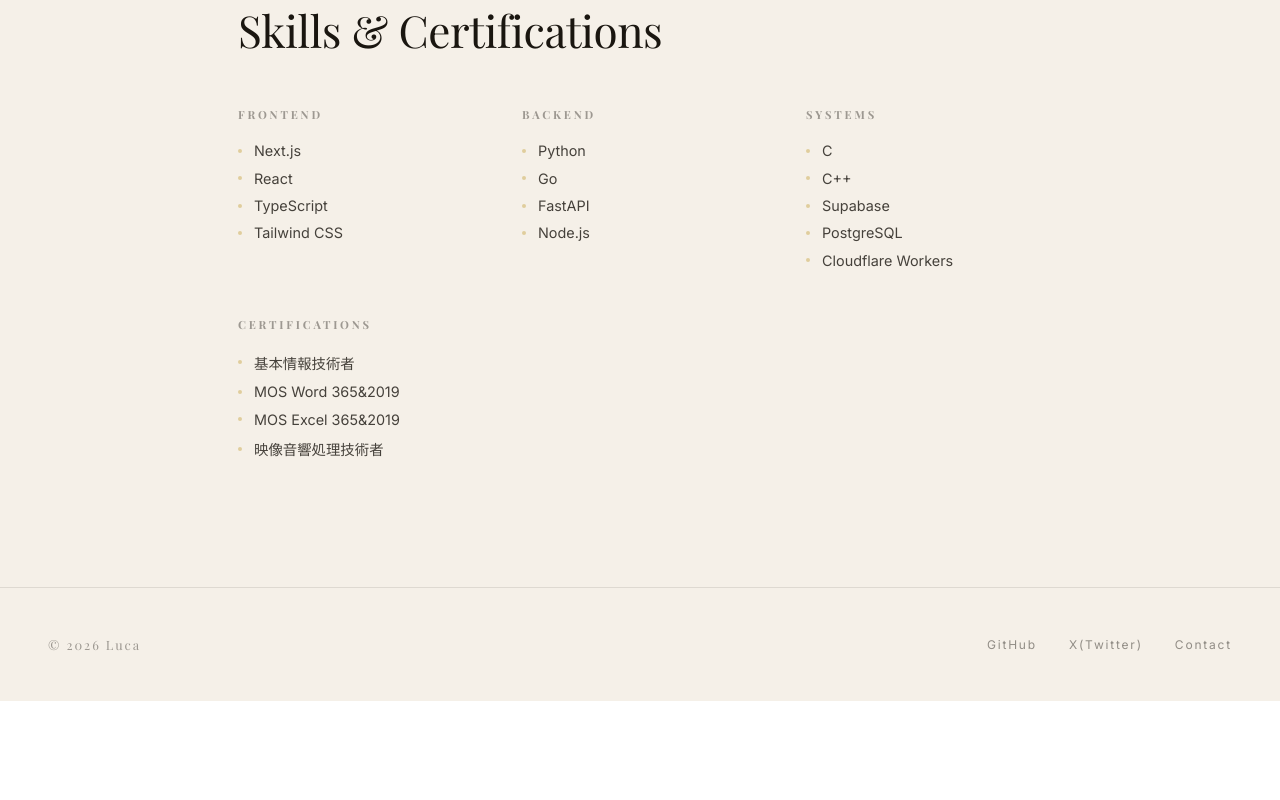
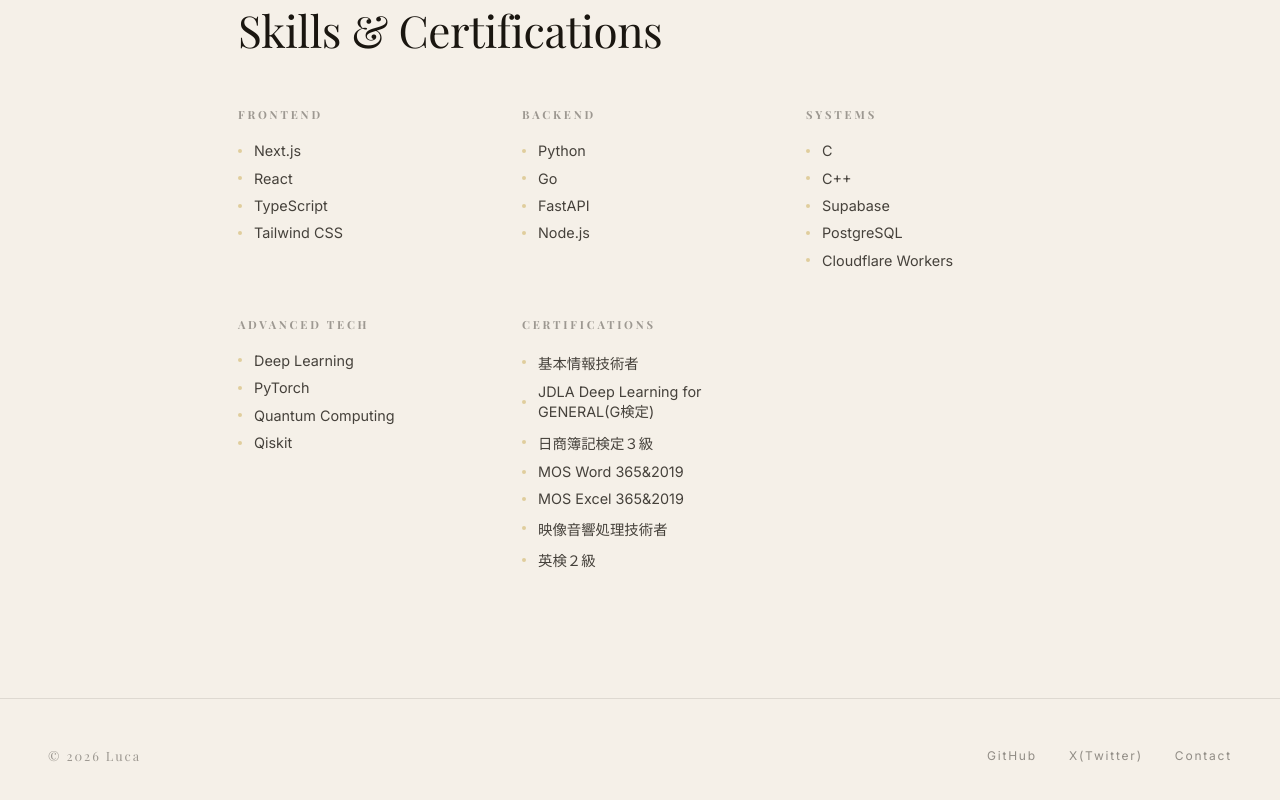
Before and after one commit to luminous-luca-dev/LucaHome, a Next.js app: page / in a window 1280 px wide. Shown: the part 4422-5222 px from the top of the page. Before the commit the page ends 5123 px from the top, so only its background shows below. Built offline with nearby package versions, Linux system fonts and the light colour scheme.

Commit message:
Add Advanced Techと資格追加

```diff
--- a/app/page.tsx
+++ b/app/page.tsx
@@ -50,7 +50,8 @@
   { group: 'Frontend', items: ['Next.js', 'React', 'TypeScript', 'Tailwind CSS'] },
   { group: 'Backend', items: ['Python', 'Go', 'FastAPI', 'Node.js'] },
   { group: 'Systems', items: ['C', 'C++', 'Supabase', 'PostgreSQL', 'Cloudflare Workers'] },
-  { group: 'Certifications', items: ['基本情報技術者', 'MOS Word 365&2019', 'MOS Excel 365&2019', '映像音響処理技術者'] },
+  { group: 'Advanced Tech', items: ['Deep Learning', 'PyTorch', 'Quantum Computing', 'Qiskit'] },
+  { group: 'Certifications', items: ['基本情報技術者','JDLA Deep Learning for GENERAL(G検定)','日商簿記検定３級', 'MOS Word 365&2019', 'MOS Excel 365&2019', '映像音響処理技術者','英検２級'] },
 ];
 
 // ─── Main page ───────────────────────────────────────────────────────────────
```
